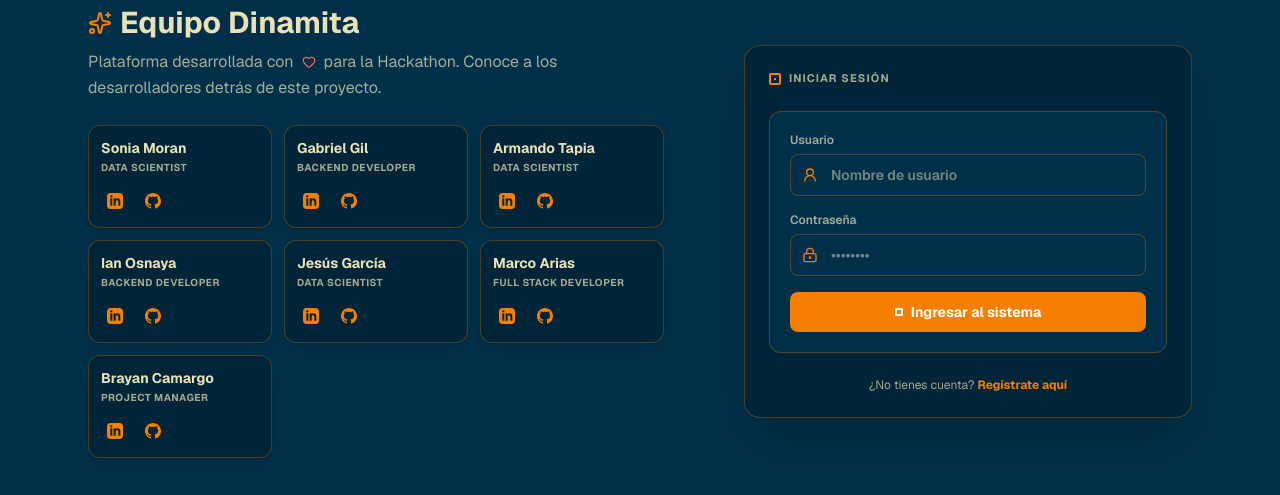
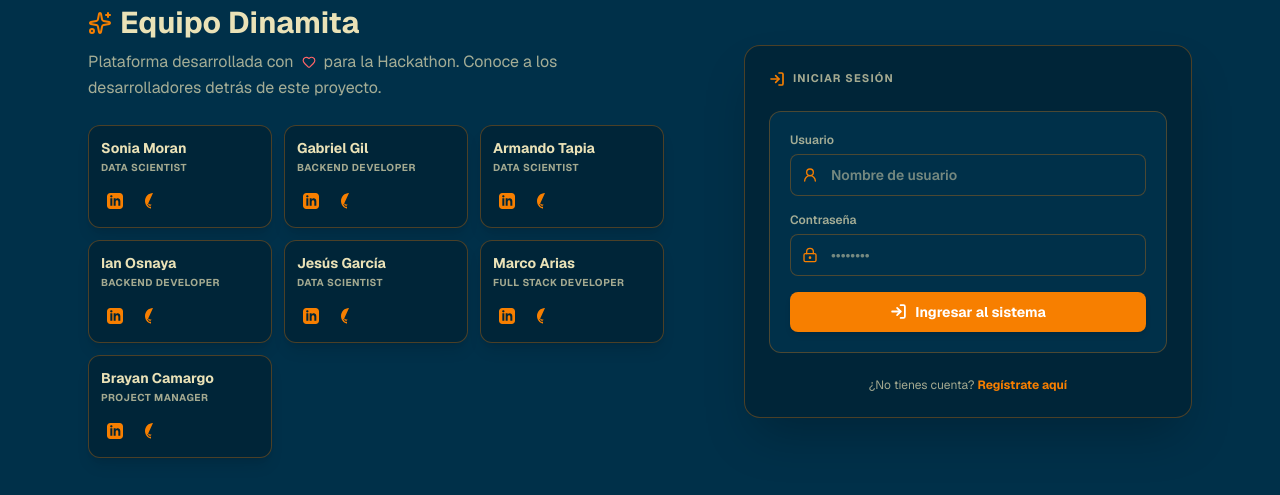
Before and after one commit to No-Country-simulation/G9-LATAM-Team-38, a Next.js app in the folder frontend/: page /login in a window 1280 px wide. Shown: the part 181-676 px from the top of the page. Built offline with nearby package versions, Linux system fonts and the light colour scheme; no server answers.

Commit message:
Gabriel/corrcionnn (#52)
* se corrigio el problema del valor

* iconos y transaccion

---------

Co-authored-by: gilgabriel422-netizen <gilgabriel422@gmail.com>

```diff
--- a/frontend/src/app/login/page.tsx
+++ b/frontend/src/app/login/page.tsx
@@ -2,7 +2,16 @@
 
 import { useState } from "react";
 import { useRouter } from "next/navigation";
-import { LockKeyhole, UserRound, AlertCircle, Bot, Heart, Sparkles, LogIn, KeyRound } from "lucide-react";
+import {
+  LockKeyhole,
+  UserRound,
+  UserPlus,
+  AlertCircle,
+  Bot,
+  Heart,
+  Sparkles,
+  LogIn,
+} from "lucide-react";
 import { API_BASE_URL } from "@/config/api";
 import Link from "next/link";
 import { GlobalHeader } from "@/components/GlobalHeader";
@@ -16,13 +25,50 @@ interface Miembro {
 }
 
 const miembrosEquipo: Miembro[] = [
-  { nombre: "Sonia Moran", rol: "Data Scientist", linkedin: "https://www.linkedin.com/in/sonia-moran-286717422/", github: "https://github.com/Zonya8" },
-  { nombre: "Gabriel Gil", rol: "Backend Developer", linkedin: "https://www.linkedin.com/in/gabriel-gil-337a20250/", github: "https://github.com/gilgabriel422-netizen" },
-  { nombre: "Armando Tapia ", rol: "Data Scientist", linkedin: "https://www.linkedin.com/in/atapia9/", github: "https://github.com/atapia9" },
-  { nombre: "Ian Osnaya", rol: "Backend Developer", linkedin: "https://www.linkedin.com/in/ian-osnaya-0a7b71375/", github: "https://github.com/IanOsnaya" },
-  { nombre: "Jesús García", rol: "Data Scientist", linkedin: "https://www.linkedin.com/in/jesusjgarciam/", github: "https://github.com/Electrocyte96" },
-  { nombre: "Marco Arias", rol: "Full Stack Developer", linkedin: "https://www.linkedin.com/in/marco-antonio-arias-mullisaca-b688611ba/", github: "https://github.com/marcomull" },
-  { nombre: "Brayan Camargo ", rol: "Project Manager", linkedin: "https://www.linkedin.com/in/brayan-camargo-ram%C3%ADrez/", github: "https://github.com/Brayan-Camargo" },
+  {
+    nombre: "Sonia Moran",
+    rol: "Data Scientist",
+    linkedin: "https://www.linkedin.com/in/sonia-moran-286717422/",
+    github: "https://github.com/Zonya8",
+  },
+  {
+    nombre: "Gabriel Gil",
+    rol: "Backend Developer",
+    linkedin: "https://www.linkedin.com/in/gabriel-gil-337a20250/",
+    github: "https://github.com/gilgabriel422-netizen",
+  },
+  {
+    nombre: "Armando Tapia ",
+    rol: "Data Scientist",
+    linkedin: "https://www.linkedin.com/in/atapia9/",
+    github: "https://github.com/atapia9",
+  },
+  {
+    nombre: "Ian Osnaya",
+    rol: "Backend Developer",
+    linkedin: "https://www.linkedin.com/in/ian-osnaya-0a7b71375/",
+    github: "https://github.com/IanOsnaya",
+  },
+  {
+    nombre: "Jesús García",
+    rol: "Data Scientist",
+    linkedin: "https://www.linkedin.com/in/jesusjgarciam/",
+    github: "https://github.com/Electrocyte96",
+  },
+  {
+    nombre: "Marco Arias",
+    rol: "Full Stack Developer",
+    linkedin:
+      "https://www.linkedin.com/in/marco-antonio-arias-mullisaca-b688611ba/",
+    github: "https://github.com/marcomull",
+  },
+  {
+    nombre: "Brayan Camargo ",
+    rol: "Project Manager",
+    linkedin:
+      "https://www.linkedin.com/in/brayan-camargo-ram%C3%ADrez/",
+    github: "https://github.com/Brayan-Camargo",
+  },
 ];
 
 export default function LoginPage() {
@@ -42,14 +88,21 @@ export default function LoginPage() {
     const endpoint = isLogin ? "/auth/login" : "/auth/register";
 
     try {
-      const response = await fetch(`${API_BASE_URL.replace('/api', '')}${endpoint}`, {
-        method: "POST",
-        headers: { "Content-Type": "application/json" },
-        body: JSON.stringify({ username, password }),
-      });
+      const response = await fetch(
+        `${API_BASE_URL.replace("/api", "")}${endpoint}`,
+        {
+          method: "POST",
+          headers: { "Content-Type": "application/json" },
+          body: JSON.stringify({ username, password }),
+        }
+      );
 
       if (!response.ok) {
-        throw new Error(isLogin ? "Usuario o contraseña incorrectos" : "Error al registrarse. El usuario podría ya existir.");
+        throw new Error(
+          isLogin
+            ? "Usuario o contraseña incorrectos"
+            : "Error al registrarse. El usuario podría ya existir."
+        );
       }
 
       const data = await response.json();
@@ -57,6 +110,7 @@ export default function LoginPage() {
       if (data.token) {
         localStorage.setItem("finance_token", data.token);
         localStorage.setItem("finance_username", username);
+
         if (data.role) {
           localStorage.setItem("finance_role", data.role);
         }
@@ -74,7 +128,6 @@ export default function LoginPage() {
 
   return (
     <div className="min-h-screen w-full bg-[var(--brand-bg)] text-[var(--brand-text)] font-sans flex flex-col justify-between overflow-hidden selection:bg-[var(--brand-accent)]/30">
-
       <GlobalHeader />
 
       {/* CONTENIDO CENTRAL */}
@@ -82,25 +135,48 @@ export default function LoginPage() {
 
         {/* Lado Derecho (Visualmente): Formulario de Login */}
         <div className="w-full max-w-md flex flex-col items-center lg:items-start">
+
           {/* Brand Header */}
           <div className="flex items-center gap-3 mb-8 lg:hidden">
             <div className="group bg-[var(--brand-accent)] p-2 rounded-xl shadow-md flex items-center justify-center text-white dark:text-[#0B2545] transition-all duration-300 hover:shadow-lg hover:-translate-y-0.5">
-              <Bot size={28} className="transition-transform duration-300 group-hover:scale-110 group-hover:-rotate-3" />
+              <Bot
+                size={28}
+                className="transition-transform duration-300 group-hover:scale-110 group-hover:-rotate-3"
+              />
             </div>
+
             <div>
-              <h1 className="text-2xl font-bold leading-none">Finance IA</h1>
+              <h1 className="text-2xl font-bold leading-none">
+                Finance IA
+              </h1>
+
               <p className="text-[var(--brand-muted)] text-xs mt-1">
-                {isLogin ? "Ingresa a tu cuenta" : "Crea una cuenta nueva"}
+                {isLogin
+                  ? "Ingresa a tu cuenta"
+                  : "Crea una cuenta nueva"}
               </p>
             </div>
           </div>
 
           {/* Login Card */}
           <div className="w-full bg-[var(--brand-card)] rounded-2xl p-6 shadow-2xl border border-[var(--brand-border)]">
+
             <div className="flex items-center gap-2 mb-6">
-              <div className="flex items-center justify-center w-3 h-3 border-2 border-[var(--brand-accent)] rounded-[2px]">
-                <div className="w-0.5 h-0.5 bg-[var(--brand-accent)]"></div>
-              </div>
+              {/* ICONO NUEVO: Login / Crear cuenta */}
+              {isLogin ? (
+                <LogIn
+                  size={16}
+                  strokeWidth={2.5}
+                  className="text-[var(--brand-accent)]"
+                />
+              ) : (
+                <UserPlus
+                  size={16}
+                  strokeWidth={2.5}
+                  className="text-[var(--brand-accent)]"
+                />
+              )}
+
               <h3 className="text-[var(--brand-muted)] font-bold tracking-widest text-[11px] uppercase">
                 {isLogin ? "Iniciar Sesión" : "Crear Cuenta"}
               </h3>
@@ -109,27 +185,36 @@ export default function LoginPage() {
             {error && (
               <div className="mb-6 p-4 bg-red-500/10 border border-red-500/30 rounded-xl flex items-start gap-3 text-[var(--brand-text)]">
                 <AlertCircle className="w-5 h-5 text-red-400 flex-shrink-0 mt-0.5 transition-transform duration-200 hover:scale-110" />
+
                 <p className="text-sm">{error}</p>
               </div>
             )}
 
-            <form onSubmit={handleAuth} className="bg-[var(--brand-bg)] border border-[var(--brand-border)] rounded-xl p-5 space-y-4">
+            <form
+              onSubmit={handleAuth}
+              className="bg-[var(--brand-bg)] border border-[var(--brand-border)] rounded-xl p-5 space-y-4"
+            >
               <div>
                 <label className="block text-xs font-semibold text-[var(--brand-muted)] mb-1.5">
                   Usuario
                 </label>
+
                 <div className="relative group">
                   <div className="absolute inset-y-0 left-0 pl-3 flex items-center pointer-events-none text-[var(--brand-accent)]">
-                    <UserRound size={16} className="transition-transform duration-200 group-focus-within:scale-110" />
+                    <UserRound
+                      size={16}
+                      className="transition-transform duration-200 group-focus-within:scale-110"
+                    />
                   </div>
+
                   <input
-                   type="text"
+                    type="text"
                     value={username}
                     onChange={(e) => setUsername(e.target.value)}
                     className="w-full pl-10 pr-4 py-2.5 bg-[var(--brand-bg)] border border-[var(--brand-border)] hover:border-[var(--brand-accent)]/50 rounded-lg text-sm font-semibold text-[var(--brand-text)] focus:outline-none focus:border-[var(--brand-accent)] focus:ring-2 focus:ring-[var(--brand-accent)]/20 transition-all duration-300"
                     placeholder="Nombre de usuario"
                     required
-                    />
+                  />
                 </div>
               </div>
 
@@ -137,10 +222,15 @@ export default function LoginPage() {
                 <label className="block text-xs font-semibold text-[var(--brand-muted)] mb-1.5">
                   Contraseña
                 </label>
+
                 <div className="relative group">
                   <div className="absolute inset-y-0 left-0 pl-3 flex items-center pointer-events-none text-[var(--brand-accent)]">
-                    <LockKeyhole size={16} className="transition-transform duration-200 group-focus-within:scale-110" />
+                    <LockKeyhole
+                      size={16}
+                      className="transition-transform duration-200 group-focus-within:scale-110"
+                    />
                   </div>
+
                   <input
                     type="password"
                     value={password}
@@ -161,10 +251,24 @@ export default function LoginPage() {
                   <div className="w-5 h-5 border-2 border-current border-t-transparent rounded-full animate-spin" />
                 ) : (
                   <>
-                    <div className="w-2 h-2 border-2 border-currentColor rounded-[1px] flex items-center justify-center">
-                      <div className="w-0.5 h-0.5 bg-currentColor"></div>
-                    </div>
-                    {isLogin ? "Ingresar al sistema" : "Registrarse"}
+                    {/* ICONO NUEVO: Login / Crear cuenta */}
+                    {isLogin ? (
+                      <LogIn
+                        size={17}
+                        strokeWidth={2.5}
+                        className="transition-transform duration-200 group-hover:translate-x-0.5"
+                      />
+                    ) : (
+                      <UserPlus
+                        size={17}
+                        strokeWidth={2.5}
+                        className="transition-transform duration-200 group-hover:scale-110"
+                      />
+                    )}
+
+                    {isLogin
+                      ? "Ingresar al sistema"
+                      : "Registrarse"}
                   </>
                 )}
               </button>
@@ -172,7 +276,10 @@ export default function LoginPage() {
 
             <div className="mt-6 text-center">
               <p className="text-xs text-[var(--brand-muted)]">
-                {isLogin ? "¿No tienes cuenta? " : "¿Ya tienes una cuenta? "}
+                {isLogin
+                  ? "¿No tienes cuenta? "
+                  : "¿Ya tienes una cuenta? "}
+
                 <button
                   type="button"
                   onClick={() => setIsLogin(!isLogin)}
@@ -189,11 +296,22 @@ export default function LoginPage() {
         <div className="w-full max-w-lg lg:max-w-xl">
           <div className="mb-6 text-center lg:text-left">
             <h2 className="text-2xl md:text-3xl font-bold flex items-center justify-center lg:justify-start gap-2 mb-2 text-[var(--brand-text)]">
-              <Sparkles className="text-[var(--brand-accent)] transition-transform duration-300 hover:scale-110 hover:rotate-6" size={24} />
+              <Sparkles
+                className="text-[var(--brand-accent)] transition-transform duration-300 hover:scale-110 hover:rotate-6"
+                size={24}
+              />
+
               Equipo Dinamita
             </h2>
+
             <p className="text-[var(--brand-muted)] text-sm md:text-base leading-relaxed">
-              Plataforma desarrollada con <Heart size={14} className="inline text-red-400 mx-1 mb-0.5 transition-transform duration-200 hover:scale-125" /> para la Hackathon. Conoce a los desarrolladores detrás de este proyecto.
+              Plataforma desarrollada con{" "}
+              <Heart
+                size={14}
+                className="inline text-red-400 mx-1 mb-0.5 transition-transform duration-200 hover:scale-125"
+              />{" "}
+              para la Hackathon. Conoce a los desarrolladores detrás de este
+              proyecto.
             </p>
           </div>
 
@@ -206,9 +324,13 @@ export default function LoginPage() {
               >
                 <div>
                   {/* Nombre con title para hover */}
-                  <span className="font-bold text-xs md:text-sm truncate text-[var(--brand-text)] group-hover:text-[var(--brand-accent)] transition-colors block" title={miembro.nombre}>
+                  <span
+                    className="font-bold text-xs md:text-sm truncate text-[var(--brand-text)] group-hover:text-[var(--brand-accent)] transition-colors block"
+                    title={miembro.nombre}
+                  >
                     {miembro.nombre}
                   </span>
+
                   {/* Aquí pintamos el ROL */}
                   <span className="text-[9px] md:text-[10px] text-[var(--brand-muted)] font-bold uppercase tracking-wider truncate block mt-0.5">
                     {miembro.rol}
@@ -217,16 +339,37 @@ export default function LoginPage() {
 
                 <div className="flex items-center gap-2.5 mt-3">
                   {miembro.linkedin && (
-                    <a href={miembro.linkedin} target="_blank" rel="noopener noreferrer" className="inline-flex items-center justify-center w-7 h-7 rounded-md text-[var(--brand-accent)] hover:text-[var(--brand-text)] hover:bg-[var(--brand-accent)]/10 transition-all duration-200 hover:scale-110 active:scale-95" title="LinkedIn" aria-label={`LinkedIn de ${miembro.nombre}`}>
-                      <svg className="w-4 h-4 fill-current" viewBox="0 0 24 24">
-                        <path d="M19 0h-14c-2.761 0-5 2.239-5 5v14c0 2.761 2.239 5 5 5h14c2.762 0 5-2.239 5-5v-14c0-2.761-2.238-5-5-5zm-11 19h-3v-11h3v11zm-1.5-12.268c-.966 0-1.75-.79-1.75-1.764s.784-1.764 1.75-1.764 1.75.79 1.75 1.764-.783 1.764-1.75 1.764zm13.5 12.268h-3v-5.604c0-3.368-4-3.113-4 0v5.604h-3v-11h3v1.765c1.396-2.586 7-2.777 7 2.476v6.759z"/>
+                    <a
+                      href={miembro.linkedin}
+                      target="_blank"
+                      rel="noopener noreferrer"
+                      className="inline-flex items-center justify-center w-7 h-7 rounded-md text-[var(--brand-accent)] hover:text-[var(--brand-text)] hover:bg-[var(--brand-accent)]/10 transition-all duration-200 hover:scale-110 active:scale-95"
+                      title="LinkedIn"
+                      aria-label={`LinkedIn de ${miembro.nombre}`}
+                    >
+                      <svg
+                        className="w-4 h-4 fill-current"
+                        viewBox="0 0 24 24"
+                      >
+                        <path d="M19 0h-14c-2.761 0-5 2.239-5 5v14c0 2.761 2.239 5 5 5h14c2.762 0 5-2.239 5-5v-14c0-2.761-2.238-5-5-5zm-11 19h-3v-11h3v11zm-1.5-12.268c-.966 0-1.75-.79-1.75-1.764s.784-1.764 1.75-1.764 1.75.79 1.75 1.764-.783 1.764-1.75 1.764zm13.5 12.268h-3v-5.604c0-3.368-4-3.113-4 0v5.604h-3v-11h3v1.765c1.396-2.586 7-2.777 7 2.476v6.759z" />
                       </svg>
                     </a>
                   )}
+
                   {miembro.github && (
-                    <a href={miembro.github} target="_blank" rel="noopener noreferrer" className="inline-flex items-center justify-center w-7 h-7 rounded-md text-[var(--brand-accent)] hover:text-[var(--brand-text)] hover:bg-[var(--brand-accent)]/10 transition-all duration-200 hover:scale-110 active:scale-95" title="GitHub" aria-label={`GitHub de ${miembro.nombre}`}>
-                      <svg className="w-4 h-4 fill-current" viewBox="0 0 24 24">
-                        <path d="M12 0c-6.626 0-12 5.373-12 12 0 5.302 3.438 9.8 8.207 11.387.599.111.793-.261.793-.577v-2.234c-3.338.726-4.033-1.416-4.033-1.416-.546-1.387-1.333-1.756-1.333-1.756-1.089-.745.083-.729.083-.729 1.205.084 1.839 1.237 1.839 1.237 1.07 1.834 2.807 1.304 3.492.997.107-.775.418-1.305.762-1.604-2.665-.305-5.467-1.334-5.467-5.931 0-1.311.469-2.381 1.236-3.221-.124-.303-.535-1.524.117-3.176 0 0 1.008-.322 3.301 1.23.957-.266 1.983-.399 3.003-.404 1.02.005 2.047.138 3.006.404 2.291-1.552 3.297-1.23 3.297-1.23.653 1.653.242 2.874.118 3.176.77.84 1.235 1.911 1.235 3.221 0 4.609-2.807 5.624-5.479 5.921.43.372.823 1.102.823 2.222v3.293c0 .319.192.694.801.576 4.765-1.589 8.199-6.086 8.199-11.386 0-6.627-5.373-12-12-12z"/>
+                    <a
+                      href={miembro.github}
+                      target="_blank"
+                      rel="noopener noreferrer"
+                      className="inline-flex items-center justify-center w-7 h-7 rounded-md text-[var(--brand-accent)] hover:text-[var(--brand-text)] hover:bg-[var(--brand-accent)]/10 transition-all duration-200 hover:scale-110 active:scale-95"
+                      title="GitHub"
+                      aria-label={`GitHub de ${miembro.nombre}`}
+                    >
+                      <svg
+                        className="w-4 h-4 fill-current"
+                        viewBox="0 0 24 24"
+                      >
+                        <path d="M12 0c-6.626 0-12 5.373-12 12 0 5.302 3.438 9.8 8.207 11.387.599.111.793-.261.793-.577v-2.234c-3.338.726-4.033-1.416-4.033-1.416-.546-1.387-1.333-1.756-1.333-1.756-1.089-.745.083-.729.083-.729 1.205.084 1.839 1.237 1.839 1.237 1.07 1.834 2.807 1.304 3.492.997.107-.775.418-1.305.762-1.604-2.665-.305-5.467-1.334-5.931-2.807-5.624-.43.372.823 1.102.823 2.222v3.293c0 .319.192.694.801.576 4.765-1.589 8.199-6.086 8.199-11.386 0-6.627-5.373-12-12-12z" />
                       </svg>
                     </a>
                   )}
```
Also changed, not shown: frontend/src/app/analisis/page.tsx (+97 -30 lines).
